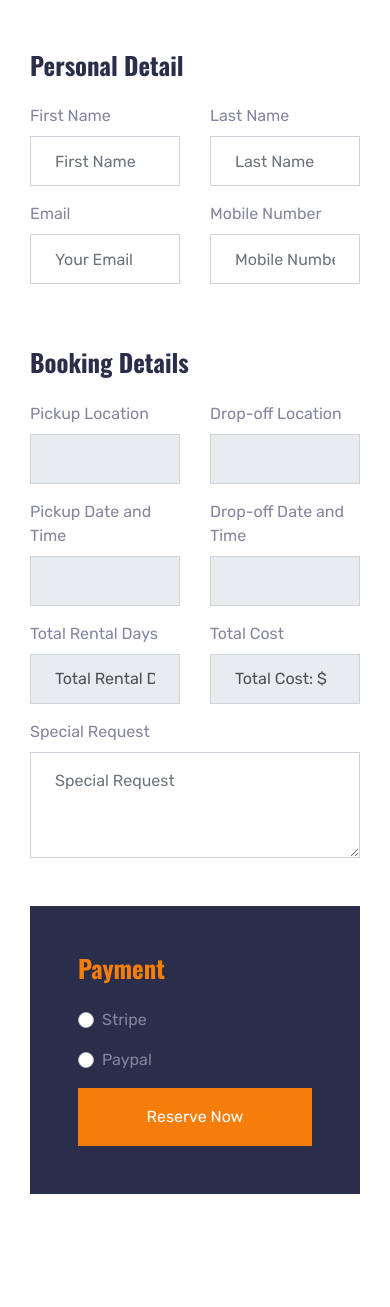
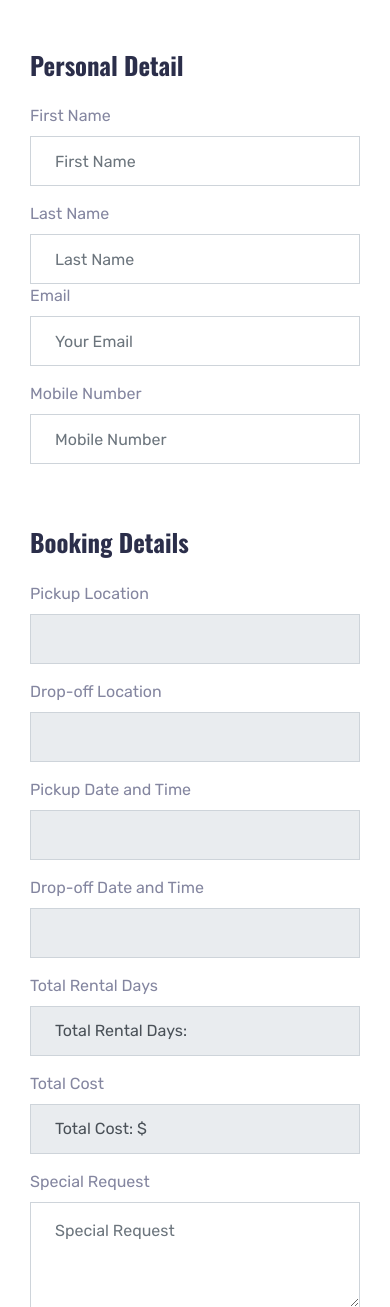
Before and after one commit to Oluwajimi06/django-car-rental-app, a Django app: template car_rental/templates/sitepages/booking.html in a window 390 px wide. Shown: the part 1119-2426 px from the top of the page. Run offline with Django 5.2, Linux system fonts and the light colour scheme; the template is opened without the code that fills it, so the values that code supplies are empty; some libraries are stand-ins or nearby versions.

Commit message:
Updated booking.html layout for mobile responsiveness

```diff
--- a/car_rental/templates/sitepages/booking.html
+++ b/car_rental/templates/sitepages/booking.html
@@ -93,21 +93,21 @@
                     <input type="hidden" name="total_cost" value="{{ total_cost }}">
                     <div class="mb-5">
                         <div class="row">
-                            <div class="col-6 form-group">
+                            <div class="col-12 col-md-6 form-group">
                                 <label for="first_name">First Name</label>
                                 <input type="text" class="form-control p-4" id="first_name" name="first_name" placeholder="First Name" required="required">
                             </div>
-                            <div class="col-6 form-group">
+                            <div class="col-12 col-md-6form-group">
                                 <label for="last_name">Last Name</label>
                                 <input type="text" class="form-control p-4" id="last_name" name="last_name" placeholder="Last Name" required="required">
                             </div>
                         </div>
                         <div class="row">
-                            <div class="col-6 form-group">
+                            <div class="col-12 col-md-6 form-group">
                                 <label for="email">Email</label>
                                 <input type="email" class="form-control p-4" id="email" name="email" placeholder="Your Email" required="required">
                             </div>
-                            <div class="col-6 form-group">
+                            <div class="col-12 col-md-6 form-group">
                                 <label for="mobile_number">Mobile Number</label>
                                 <input type="text" class="form-control p-4" id="mobile_number" name="mobile_number" placeholder="Mobile Number" required="required">
                             </div>
@@ -118,31 +118,31 @@
                     <h2 class="mb-4">Booking Details</h2>
                     <div class="mb-5">
                         <div class="row">
-                            <div class="col-6 form-group">
+                            <div class="col-12 col-md-6 form-group">
                                 <label for="pickup_location">Pickup Location</label>
                                 <input type="text" class="form-control p-4" id="pickup_location" value="{{ pickup_location.name }}" readonly>
                             </div>
-                            <div class="col-6 form-group">
+                            <div class="col-12 col-md-6 form-group">
                                 <label for="drop_location">Drop-off Location</label>
                                 <input type="text" class="form-control p-4" id="drop_location" value="{{ drop_location.name }}" readonly>
                             </div>
                         </div>
                         <div class="row">
-                            <div class="col-6 form-group">
+                            <div class="col-12 col-md-6 form-group">
                                 <label for="pickup_datetime">Pickup Date and Time</label>
                                 <input type="text" class="form-control p-4" id="pickup_datetime" value="{{ pickup_datetime|date:'Y-m-d H:i' }}" readonly>
                             </div>
-                            <div class="col-6 form-group">
+                            <div class="col-12 col-md-6 form-group">
                                 <label for="dropoff_datetime">Drop-off Date and Time</label>
                                 <input type="text" class="form-control p-4" id="dropoff_datetime" value="{{ dropoff_datetime|date:'Y-m-d H:i' }}" readonly>
                             </div>
                         </div>
                         <div class="row">
-                            <div class="col-6 form-group">
+                            <div class="col-12 col-md-6 form-group">
                                 <label for="rental_days">Total Rental Days</label>
                                 <input type="text" class="form-control p-4" id="rental_days" value="Total Rental Days: {{ rental_days }}" readonly>
                             </div>
-                            <div class="col-6 form-group">
+                            <div class="col-12 col-md-6 form-group">
                                 <label for="total_cost">Total Cost</label>
                                 <input type="text" class="form-control p-4" id="total_cost" value="Total Cost: ${{ total_cost }}" readonly>
                             </div>
```
